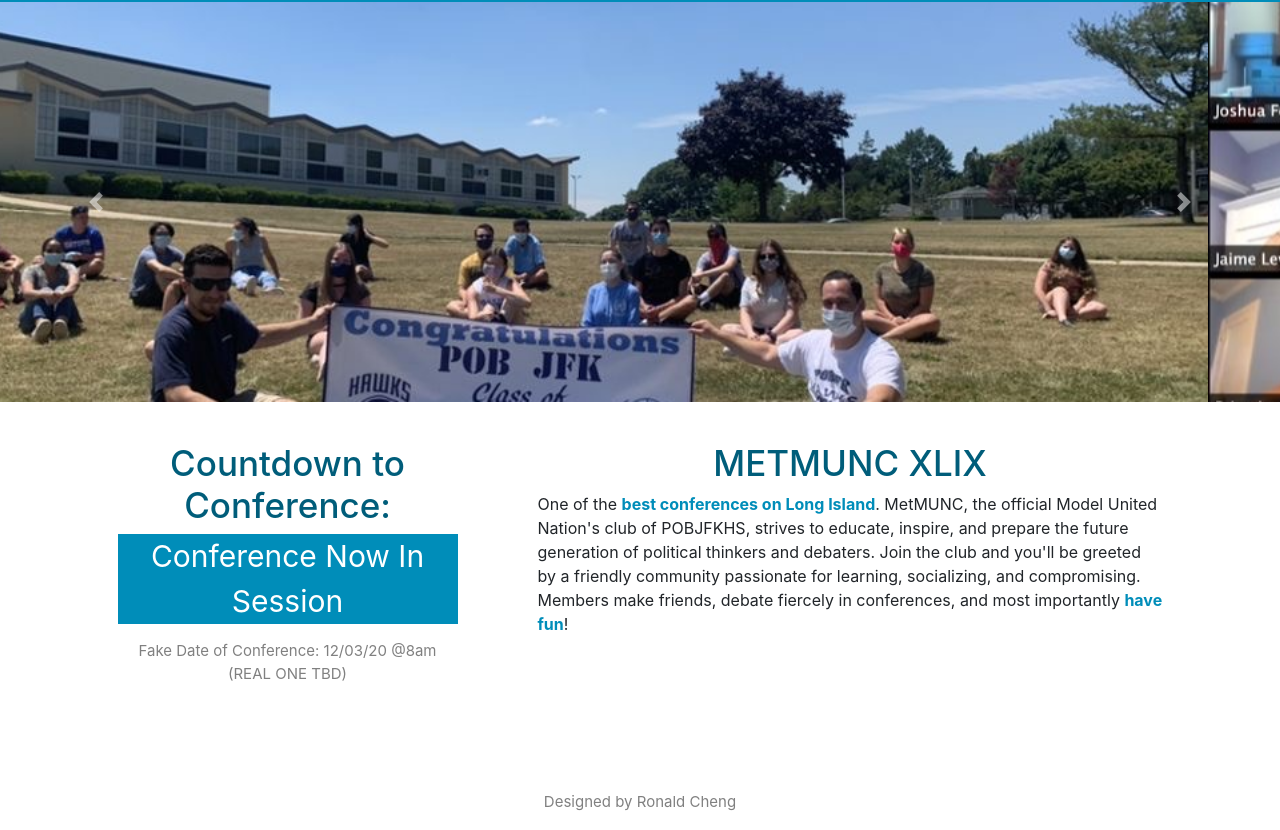
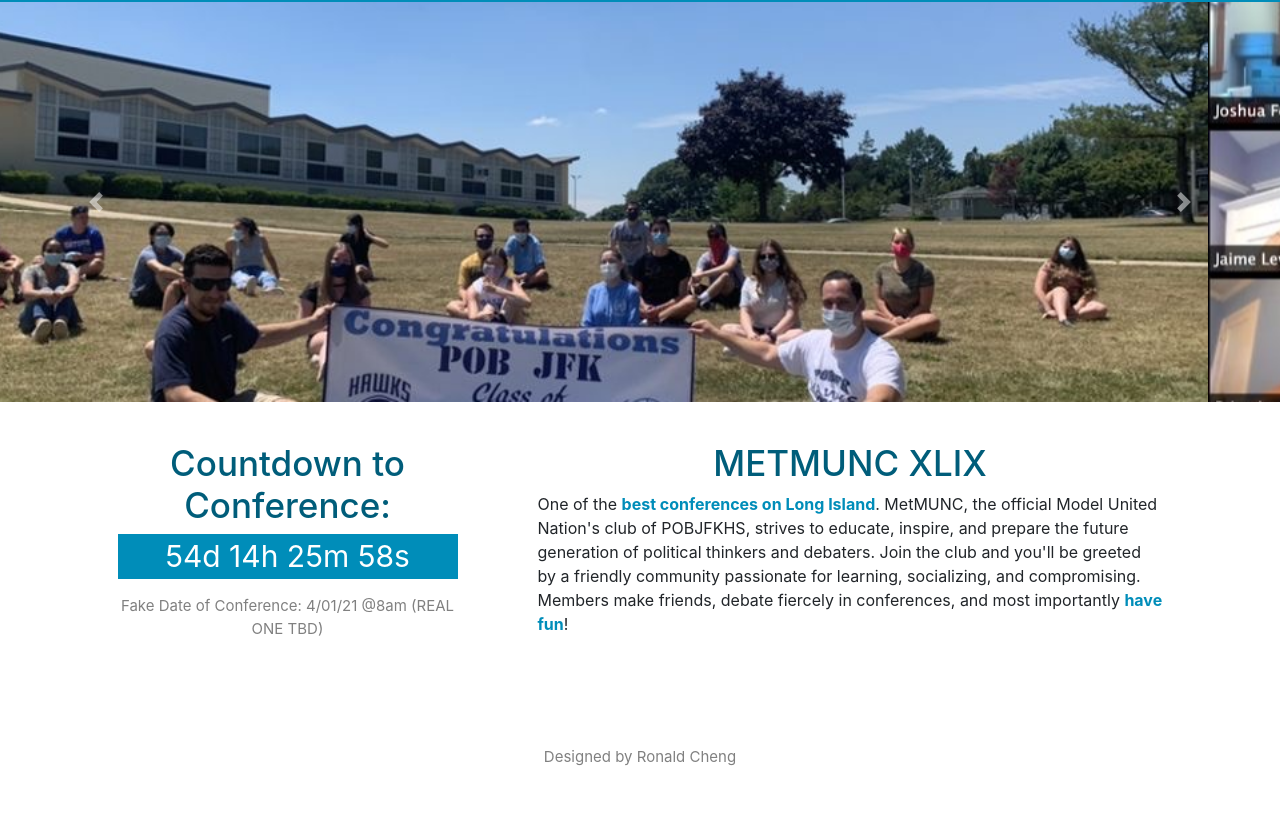
Before and after one commit to pobmetmunc/site, a plain HTML site: page index.html in a window 1280 px wide. Shown: the part 60-890 px from the top of the page. After the commit the page ends 845 px from the top, so only its background shows below. Drawn offline with nearby package versions, Linux system fonts and the light colour scheme.

Commit message:
Update index.html

```diff
--- a/index.html
+++ b/index.html
@@ -73,10 +73,10 @@
           <h1 class = "blurbHeader">Countdown to Conference: </h1>
           <p id = "countDown"></p>
           <p id = "countDownCaption">
-            Fake Date of Conference: 12/03/20 @8am (REAL ONE TBD)
+            Fake Date of Conference: 4/01/21 @8am (REAL ONE TBD)
           </p>
           <script type="text/javascript">
-            var countDownDate = new Date("Dec 3, 2020 08:00:00").getTime();
+            var countDownDate = new Date("April 1, 2021 08:00:00").getTime();
             var x = setInterval(function(){
               var now = new Date().getTime();
               var distance = countDownDate - now;
```
